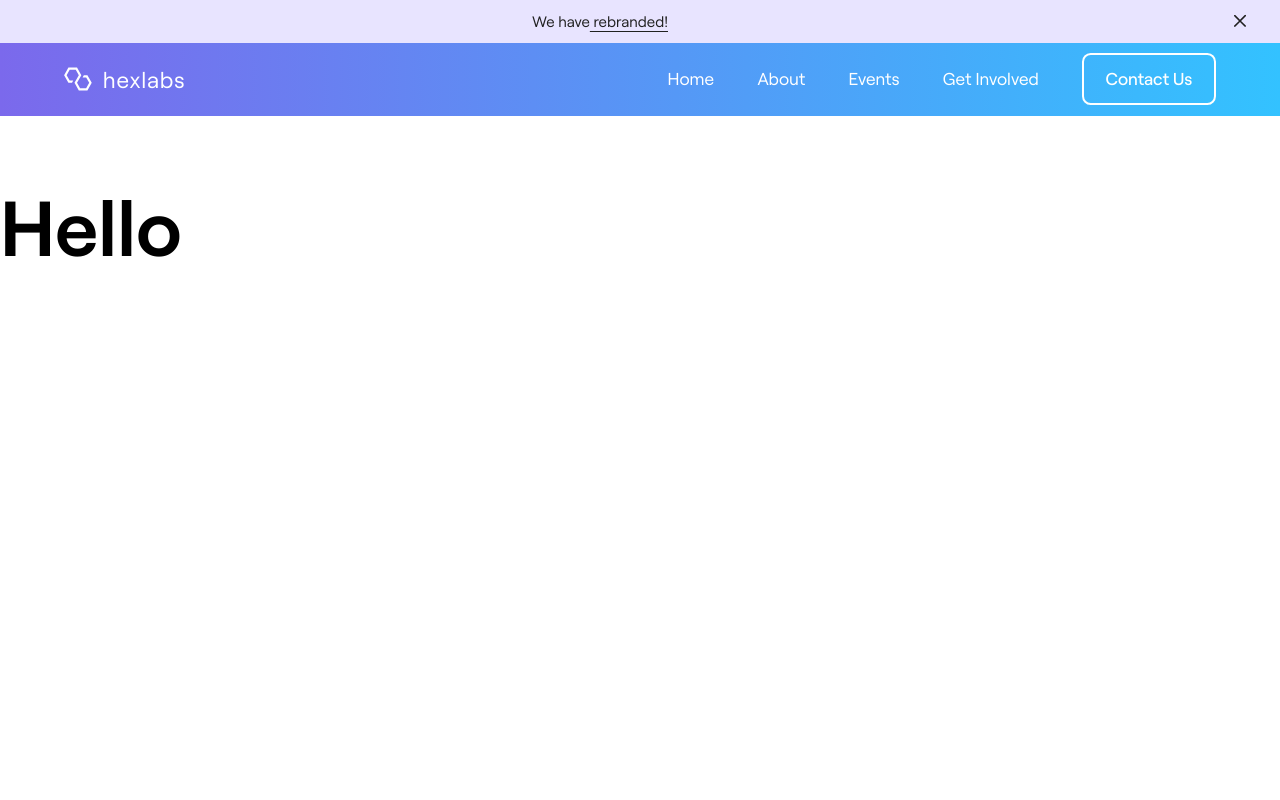
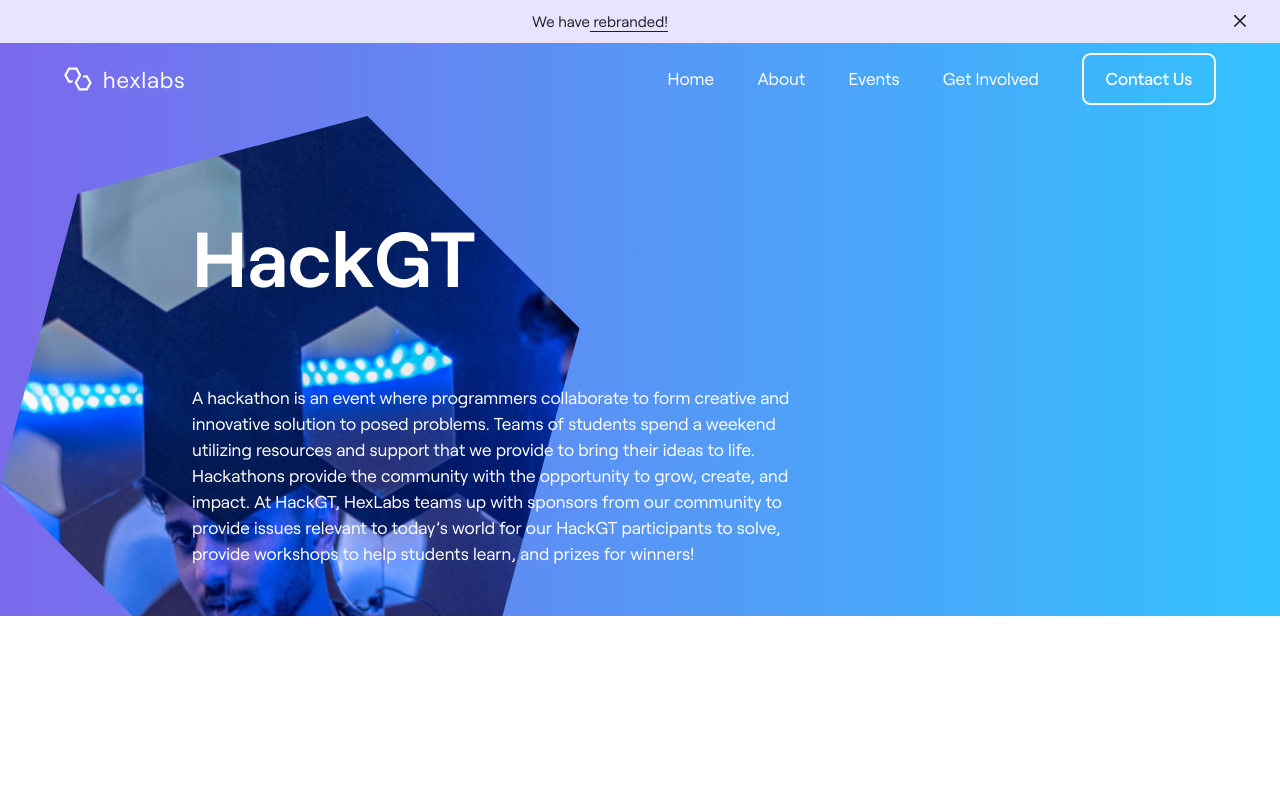
Before and after one commit to HackGT/hexlabs-website, a Next.js app: page /timeline in a window 1280 px wide. Shown: the top 800 px of the page. Built offline with nearby package versions, Linux system fonts and the light colour scheme.

Commit message:
refurbish hexagon

```diff
--- a/components/footer.tsx
+++ b/components/footer.tsx
@@ -110,7 +110,11 @@ export default function Footer() {
   return (
     <footer className={styles.footer}>
       <Logo />
-      <div className={styles.columns}>{footerColumns.map(FooterItem)}</div>
+      <div className={styles.columns}>
+        {footerColumns.map((props, idx) => (
+          <FooterItem {...props} key={idx} />
+        ))}
+      </div>
       <div className={styles.right}>
         <FooterItem {...lastColumn} />
       </div>
--- a/components/hex.tsx
+++ b/components/hex.tsx
@@ -1,3 +1,53 @@
+function deg2rad(deg) {
+  return deg * (Math.PI / 180);
+}
+
+function rotate(rotation, [x, y]) {
+  const rot = deg2rad(rotation);
+  const rx = x * Math.cos(rot) - y * Math.sin(rot);
+  const ry = x * Math.sin(rot) + y * Math.cos(rot);
+  return [rx, ry];
+}
+
+function translate(dx, dy, [x, y]) {
+  return [x + dx, y + dy];
+}
+
+// height of hexagon = 0.5*sqrt(3)*width
+function heightHex(width) {
+  return 0.8660254 * width;
+}
+
+function pathStr(coords) {
+  const m = `M ${coords[0][0]} ${coords[0][1]}`;
+  const l = coords
+    .slice(1)
+    .map(([x, y]) => `L ${x} ${y}`)
+    .join(" ");
+  return `${m} ${l} Z`;
+}
+
+function boundingBox(coords) {
+  const fst = ([x, _]) => x;
+  const snd = ([_, y]) => y;
+
+  const xs = coords.map(fst);
+  const ys = coords.map(snd);
+
+  const [minX, minY] = [Math.min(...xs), Math.min(...ys)];
+  const [maxX, maxY] = [Math.max(...xs), Math.max(...ys)];
+
+  const [x, y] = [minX, minY];
+  const [width, height] = [maxX - minX, maxY - minY];
+
+  return {
+    x,
+    y,
+    width,
+    height,
+  };
+}
+
 /** Hex
  *
  * Renders a hexagon
@@ -29,18 +79,34 @@ export default function Hex({
   borderSize,
   borderColor,
 }) {
-  // height = 0.5*sqrt(3)*width
-  const heightHex = (width) => 0.8660254 * width;
-  const [borderWidth, borderHeight] = [
-    size + 2 * borderSize,
-    heightHex(size + 2 * borderSize),
-  ];
-
   const dx = size / 2;
   const dy = Math.sqrt(3) * dx;
 
-  const width = size + 2 * (dx + borderSize);
-  const height = 2 * (dy + borderSize);
+  // curry helpers
+
+  const getCoords = () => {
+    const dh = size / 2;
+    const points = [
+      [-dh, dy],
+      [dh, dy],
+      [dh + dx, 0],
+      [dh, -dy],
+      [-dh, -dy],
+      [-(dh + dx), 0],
+    ];
+    return points;
+  };
+
+  // curry rotate helper
+  const rotateH = (coord) => rotate(rotation, coord);
+
+  let coords = getCoords().map(rotateH);
+  const { x: ox, y: oy, width, height } = boundingBox(coords);
+
+  // curry translate helper
+  const translateH = (coord) => translate(-ox, -oy, coord);
+  coords = coords.map(translateH);
+
   const patternId = `hex-img-${image}`;
 
   return (
@@ -49,12 +115,15 @@ export default function Hex({
         position: "absolute",
         top: y,
         left: x,
-        width: `${borderWidth}px`,
-        height: `${borderHeight}px`,
-        transform: `rotate(${rotation}deg)`,
       }}
     >
-      <svg width={width} height={height}>
+      <svg
+        width={width}
+        height={height}
+        style={{
+          overflow: "visible"
+        }}
+      >
         {image === "none" ? (
           <g></g>
         ) : (
@@ -73,25 +142,16 @@ export default function Hex({
                 y="0"
                 width="100%"
                 height="100%"
-                preserveAspectRatio="xMidYMid slice"
-                transform={`rotate(-45) translate(${-width/2} ${height/2})`}
+                preserveAspectRatio="xMinYMin slice"
               />
             </pattern>
           </defs>
         )}
 
         <path
-          d={`
-          m ${dx} ${borderSize}
-          l ${size} 0
-          l ${dx} ${dy}
-          l ${-dx} ${dy}
-          l ${-size} 0
-          l ${-dx} ${-dy}
-          z`}
+          d={pathStr(coords)}
           stroke={borderColor}
           strokeWidth={borderSize}
-          transform={`rotate(rotation)`}
           style={{
             fill: image === "none" ? color : `url(#${patternId})`,
           }}
--- a/pages/timeline.tsx
+++ b/pages/timeline.tsx
@@ -1,12 +1,30 @@
+import Hex from "../components/hex";
 import { GetServerSideProps } from "next";
 
 interface Props {}
 
 export default function Timeline(props: Props) {
   return (
-    <div>
-      <h1>Hello</h1>
-    </div>
+    <section className="splash">
+      <h1>HackGT</h1>
+      <p className="max-width-600">
+        A hackathon is an event where programmers collaborate to form creative
+        and innovative solution to posed problems. Teams of students spend a
+        weekend utilizing resources and support that we provide to bring their
+        ideas to life. Hackathons provide the community with the opportunity to
+        grow, create, and impact. At HackGT, HexLabs teams up with sponsors from
+        our community to provide issues relevant to today’s world for our HackGT
+        participants to solve, provide workshops to help students learn, and
+        prizes for winners!
+      </p>
+      <div className="hex-container">
+        <Hex
+          size={300}
+          rotation={45}
+          image="/timeline-splash.png"
+        />
+      </div>
+    </section>
   );
 }
 
--- a/styles/main.css
+++ b/styles/main.css
@@ -172,3 +172,15 @@ p {
   background: grey;
   margin: 20px;
 }
+
+.max-width-400 {
+  max-width: 400px;
+}
+
+.max-width-600 {
+  max-width: 600px;
+}
+
+.bold {
+  font-weight: bold;
+}
```
Also changed, not shown: pages/index.tsx (+6 -10 lines), pages/rebranded.tsx (+9 -0 lines), public/timeline-splash.png (added).
